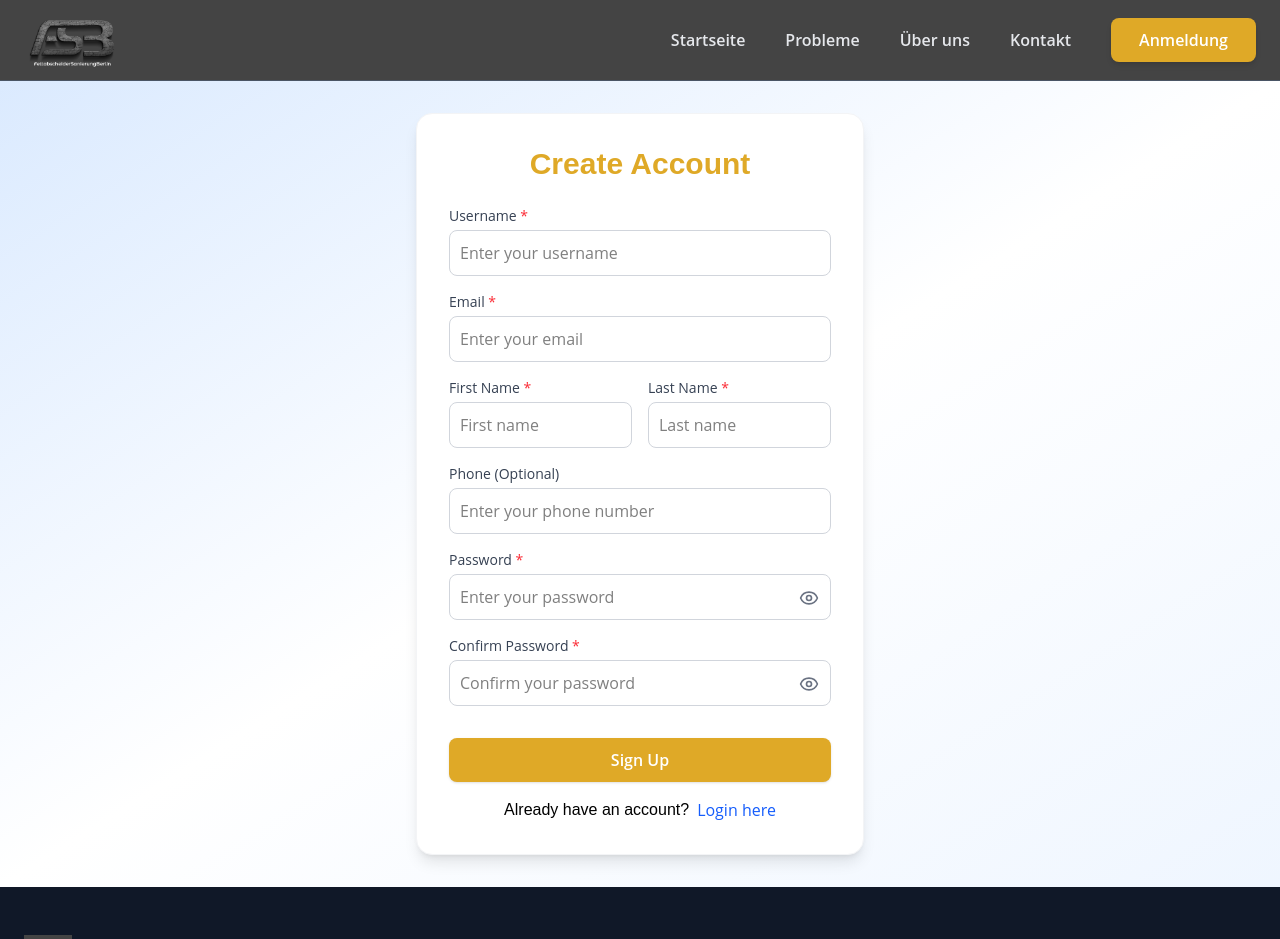
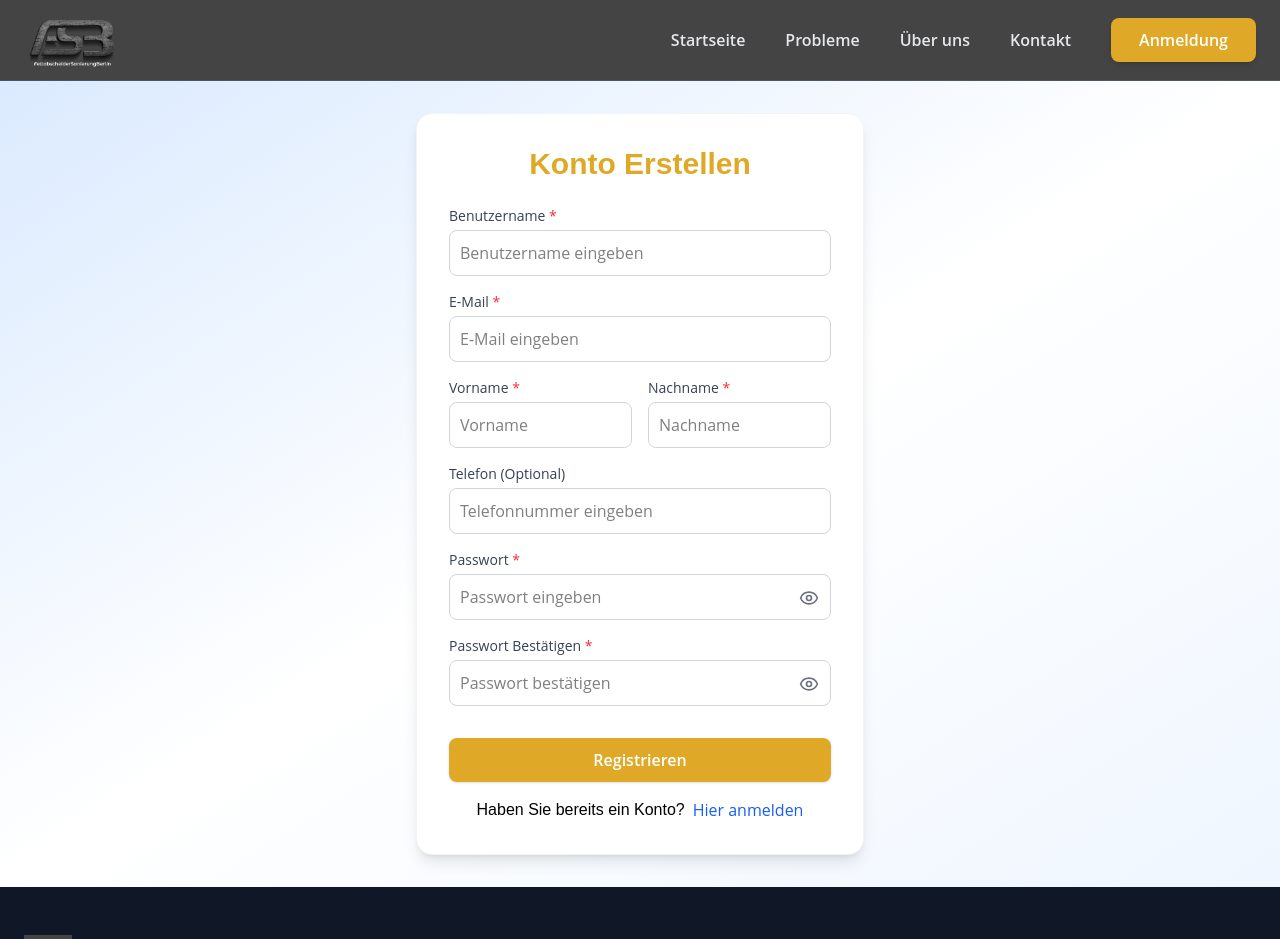
Before and after one commit to binaya-adhikaree/project-frontend, a React (Vite) app: page /register in a window 1280 px wide. Shown: the top 939 px of the page. Built offline with nearby package versions, Linux system fonts and the light colour scheme; no server answers.

Commit message:
changed ui languate to geman

```diff
--- a/src/pages/Login.tsx
+++ b/src/pages/Login.tsx
@@ -30,7 +30,7 @@ export default function Login() {
         navigate('/external')
       }
     } catch {
-      alert("Invalid credentials");
+      alert("Ungültige Anmeldedaten");
     } finally {
       setLoading(false)
     }
@@ -40,17 +40,17 @@ export default function Login() {
     <div className="flex items-center justify-center min-h-[calc(100vh-5rem)] bg-linear-to-br from-blue-100 via-white to-blue-50">
       <div className="w-full max-w-md bg-white rounded-2xl shadow-lg p-8 border border-gray-100">
         <h2 className="text-3xl font-bold text-center text-[#DFA927] mb-6">
-          Welcome Back
+          Willkommen zurück
         </h2>
 
         <form onSubmit={handleSubmit} className="flex flex-col gap-4">
           <div>
             <label className="block text-sm font-medium text-gray-700 mb-1">
-              Username
+              Benutzername
             </label>
             <input
               type="text"
-              placeholder="Enter your username"
+              placeholder="Benutzername eingeben"
               value={username}
               onChange={(e) => setUsername(e.target.value)}
               className="w-full border border-gray-300 rounded-lg p-2.5 focus:ring-2 focus:ring-blue-500 focus:outline-none transition"
@@ -59,11 +59,11 @@ export default function Login() {
 
           <div className="relative">
             <label className="block text-sm font-medium text-gray-700 mb-1">
-              Password
+              Passwort
             </label>
             <input
               type={showPassword ? 'text' : 'password'}
-              placeholder="Enter your password"
+              placeholder="Passwort eingeben"
               value={password}
               onChange={(e) => setPassword(e.target.value)}
               className="w-full border border-gray-300 rounded-lg p-2.5 focus:ring-2 focus:ring-blue-500 focus:outline-none transition"
@@ -86,19 +86,19 @@ export default function Login() {
             {loading ? (
               <div className="flex items-center gap-2">
                 <span className="w-5 h-5 border-2 border-white border-t-transparent rounded-full animate-spin"></span>
-                Logging in...
+                Anmeldung läuft...
               </div>
             ) : (
-              "Login"
+              "Anmelden"
             )}
           </button>
         </form>
 
         <div className="flex items-center justify-center gap-2 mt-2">
           <h4>
-            Don't have an account?
+            Noch kein Konto?
           </h4>
-          <a href="/register" className="text-blue-600 cursor-pointer">Sign up here</a>
+          <a href="/register" className="text-blue-600 cursor-pointer">Hier registrieren</a>
         </div>
       </div>
     </div>
--- a/src/pages/Register.tsx
+++ b/src/pages/Register.tsx
@@ -30,7 +30,7 @@ export default function Register() {
     e.preventDefault();
 
     if (formData.password !== formData.password2) {
-      alert("Passwords do not match!");
+      alert("Passwörter stimmen nicht überein!");
       return;
     }
 
@@ -38,7 +38,7 @@ export default function Register() {
 
     try {
       await api.post("/auth/register/", formData);
-      alert("Registration successful! Please login.");
+      alert("Registrierung erfolgreich! Bitte melden Sie sich an.");
       navigate("/login");
     } catch (error: any) {
       if (error.response?.data) {
@@ -53,10 +53,10 @@ export default function Register() {
         } else if (errorData.detail) {
           alert(errorData.detail);
         } else {
-          alert("Registration failed. Please check your input.");
+          alert("Registrierung fehlgeschlagen. Bitte überprüfen Sie Ihre Eingaben.");
         }
       } else {
-        alert("An error occurred during registration");
+        alert("Ein Fehler ist bei der Registrierung aufgetreten");
       }
       console.error(error);
     } finally {
@@ -68,18 +68,18 @@ export default function Register() {
     <div className="flex items-center justify-center min-h-[calc(100vh-5rem)] bg-linear-to-br from-blue-100 via-white to-blue-50 py-8">
       <div className="w-full max-w-md bg-white rounded-2xl shadow-lg p-8 border border-gray-100">
         <h2 className="text-3xl font-bold text-center text-[#DFA927] mb-6">
-          Create Account
+          Konto Erstellen
         </h2>
 
         <form onSubmit={handleSubmit} className="flex flex-col gap-4">
           <div>
             <label className="block text-sm font-medium text-gray-700 mb-1">
-              Username <span className="text-red-500">*</span>
+              Benutzername <span className="text-red-500">*</span>
             </label>
             <input
               type="text"
               name="username"
-              placeholder="Enter your username"
+              placeholder="Benutzername eingeben"
               value={formData.username}
               onChange={handleChange}
               required
@@ -89,12 +89,12 @@ export default function Register() {
 
           <div>
             <label className="block text-sm font-medium text-gray-700 mb-1">
-              Email <span className="text-red-500">*</span>
+              E-Mail <span className="text-red-500">*</span>
             </label>
             <input
               type="email"
               name="email"
-              placeholder="Enter your email"
+              placeholder="E-Mail eingeben"
               value={formData.email}
               onChange={handleChange}
               required
@@ -105,12 +105,12 @@ export default function Register() {
           <div className="grid grid-cols-2 gap-4">
             <div>
               <label className="block text-sm font-medium text-gray-700 mb-1">
-                First Name <span className="text-red-500">*</span>
+                Vorname <span className="text-red-500">*</span>
               </label>
               <input
                 type="text"
                 name="first_name"
-                placeholder="First name"
+                placeholder="Vorname"
                 value={formData.first_name}
                 onChange={handleChange}
                 required
@@ -120,12 +120,12 @@ export default function Register() {
 
             <div>
               <label className="block text-sm font-medium text-gray-700 mb-1">
-                Last Name <span className="text-red-500">*</span>
+                Nachname <span className="text-red-500">*</span>
               </label>
               <input
                 type="text"
                 name="last_name"
-                placeholder="Last name"
+                placeholder="Nachname"
                 value={formData.last_name}
                 onChange={handleChange}
                 required
@@ -136,12 +136,12 @@ export default function Register() {
 
           <div>
             <label className="block text-sm font-medium text-gray-700 mb-1">
-              Phone (Optional)
+              Telefon (Optional)
             </label>
             <input
               type="tel"
               name="phone"
-              placeholder="Enter your phone number"
+              placeholder="Telefonnummer eingeben"
               value={formData.phone}
               onChange={handleChange}
               className="w-full border border-gray-300 rounded-lg p-2.5 focus:ring-2 focus:ring-blue-500 focus:outline-none transition"
@@ -150,12 +150,12 @@ export default function Register() {
 
           <div className="relative">
             <label className="block text-sm font-medium text-gray-700 mb-1">
-              Password <span className="text-red-500">*</span>
+              Passwort <span className="text-red-500">*</span>
             </label>
             <input
               type={showPassword ? "text" : "password"}
               name="password"
-              placeholder="Enter your password"
+              placeholder="Passwort eingeben"
               value={formData.password}
               onChange={handleChange}
               required
@@ -172,12 +172,12 @@ export default function Register() {
 
           <div className="relative">
             <label className="block text-sm font-medium text-gray-700 mb-1">
-              Confirm Password <span className="text-red-500">*</span>
+              Passwort Bestätigen <span className="text-red-500">*</span>
             </label>
             <input
               type={showConfirmPassword ? "text" : "password"}
               name="password2"
-              placeholder="Confirm your password"
+              placeholder="Passwort bestätigen"
               value={formData.password2}
               onChange={handleChange}
               required
@@ -201,18 +201,18 @@ export default function Register() {
             {loading ? (
               <div className="flex items-center gap-2">
                 <span className="w-5 h-5 border-2 border-white border-t-transparent rounded-full animate-spin"></span>
-                Creating account...
+                Konto wird erstellt...
               </div>
             ) : (
-              "Sign Up"
+              "Registrieren"
             )}
           </button>
         </form>
 
         <div className="flex items-center justify-center gap-2 mt-4">
-          <h4>Already have an account?</h4>
+          <h4>Haben Sie bereits ein Konto?</h4>
           <a href="/login" className="text-blue-600 cursor-pointer">
-            Login here
+            Hier anmelden
           </a>
         </div>
       </div>
```
